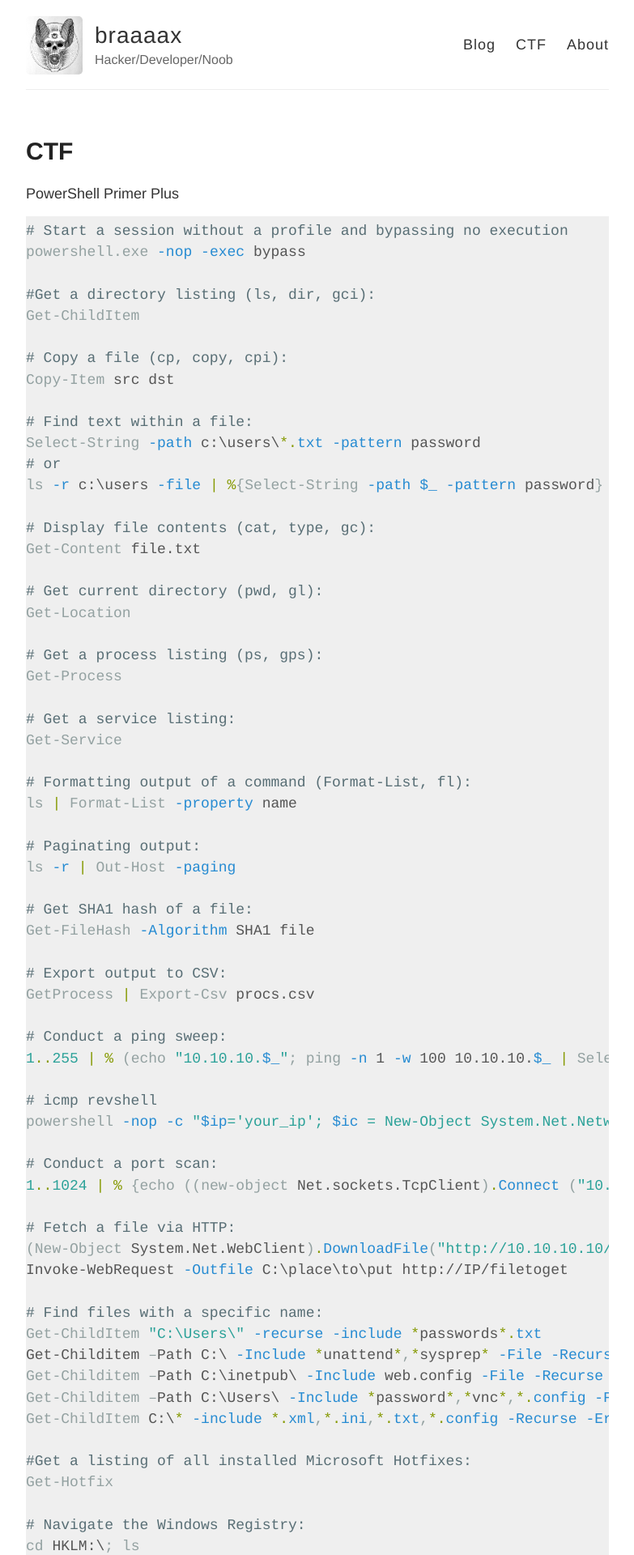
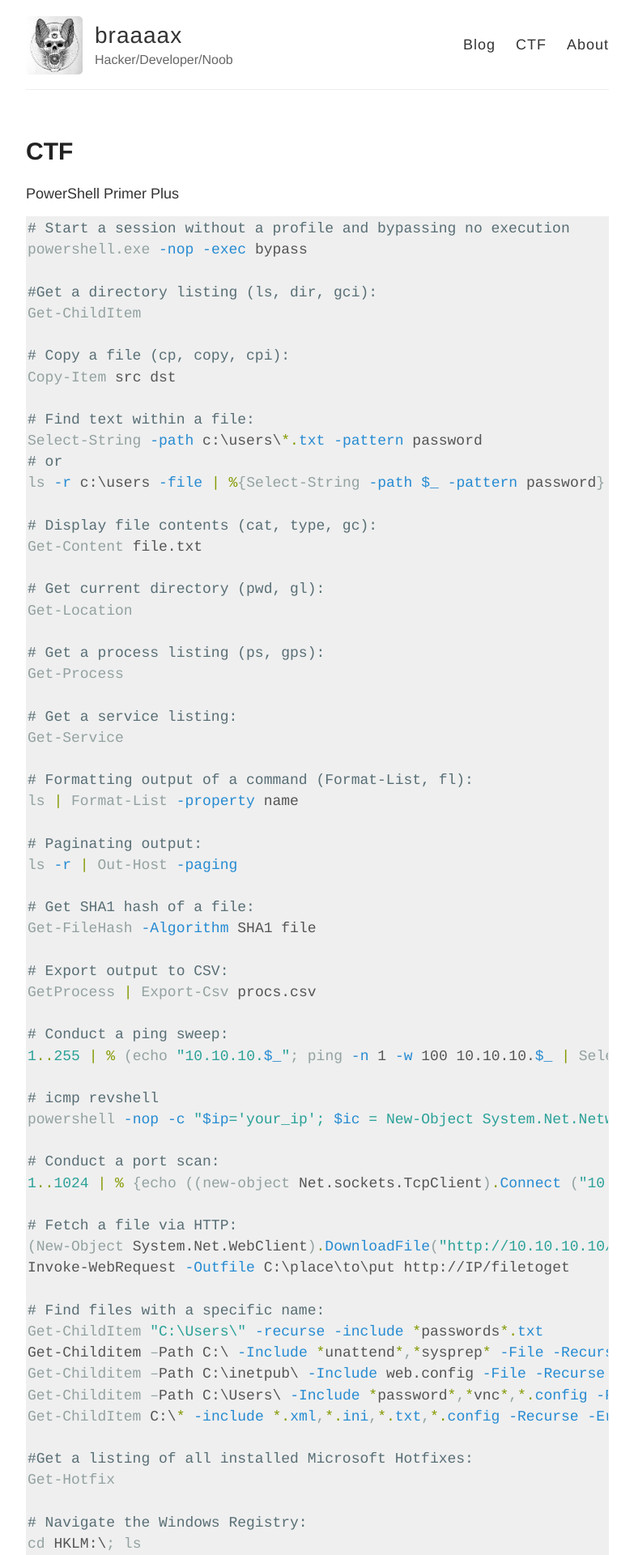
Before and after one commit to braaaax/braaaax.github.io, a Jekyll site: the page built from ctf.md, in a window 1280 px wide. Shown: the top 1920 px of the page at 81% size, without its empty margins (248-1031 px from the left). Built offline with Jekyll 4.4.1, drawn with Linux system fonts in a browser that asks for light colours.

Commit message:
updated site

```diff
--- a/_sass/_highlights.scss
+++ b/_sass/_highlights.scss
@@ -1,12 +1,12 @@
 
 .highlight {
   background-color: #efefef;
-  padding: 0px 0px 0px 0px;
+  padding: 1px 1px 1px 1px;
   border: 0px solid #ddd;
   -moz-box-shadow: 0px 0px rgba(0,0,0,0.1);
   -webkit-box-shadow: 0px 0px rgba(0,0,0,0.1);
   box-shadow: 0px 0px rgba(0,0,0,0.1);
-  margin: 5px 0 5px 0;
+  margin: 0px 0 0px 0;
   overflow: scroll;
 }
 
```
